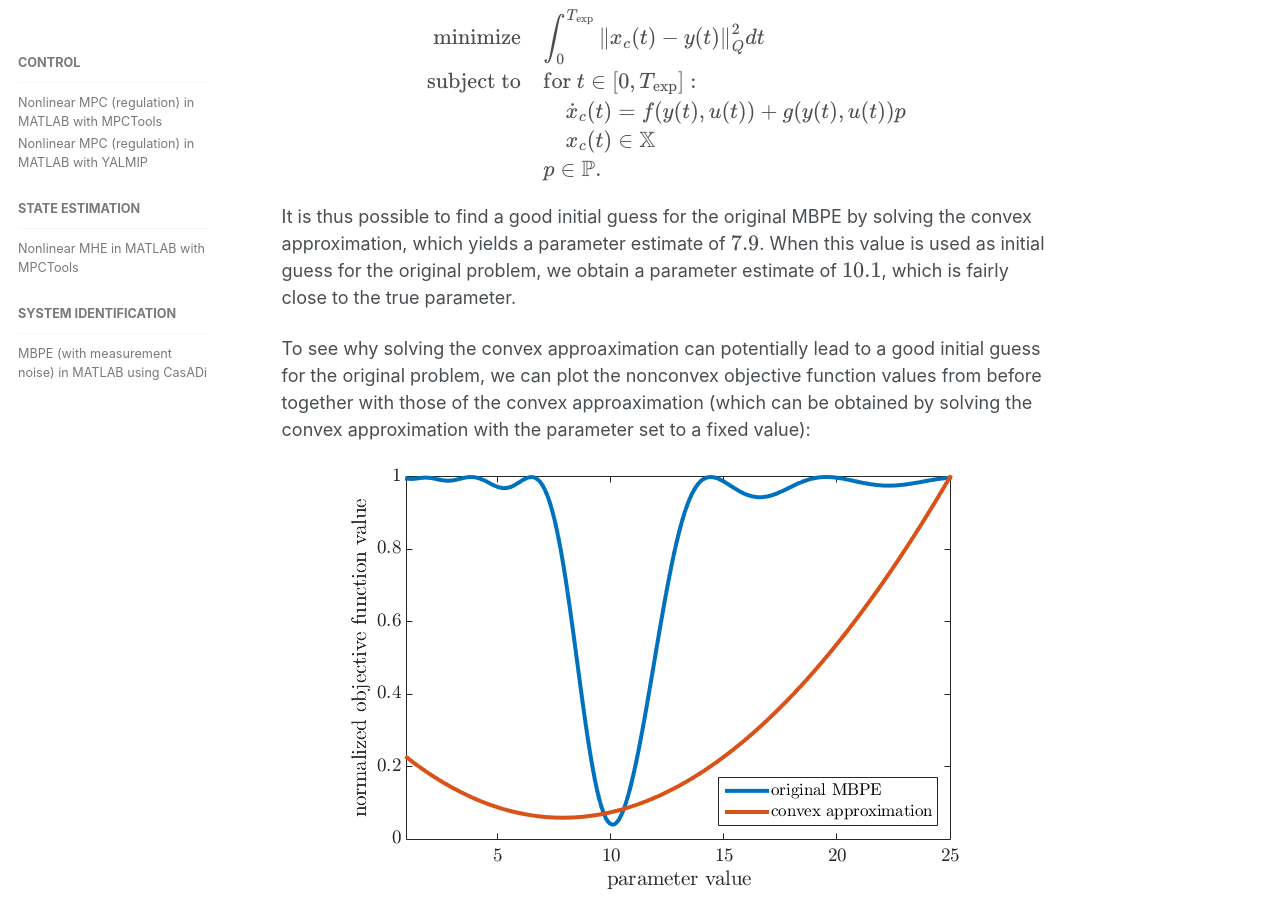
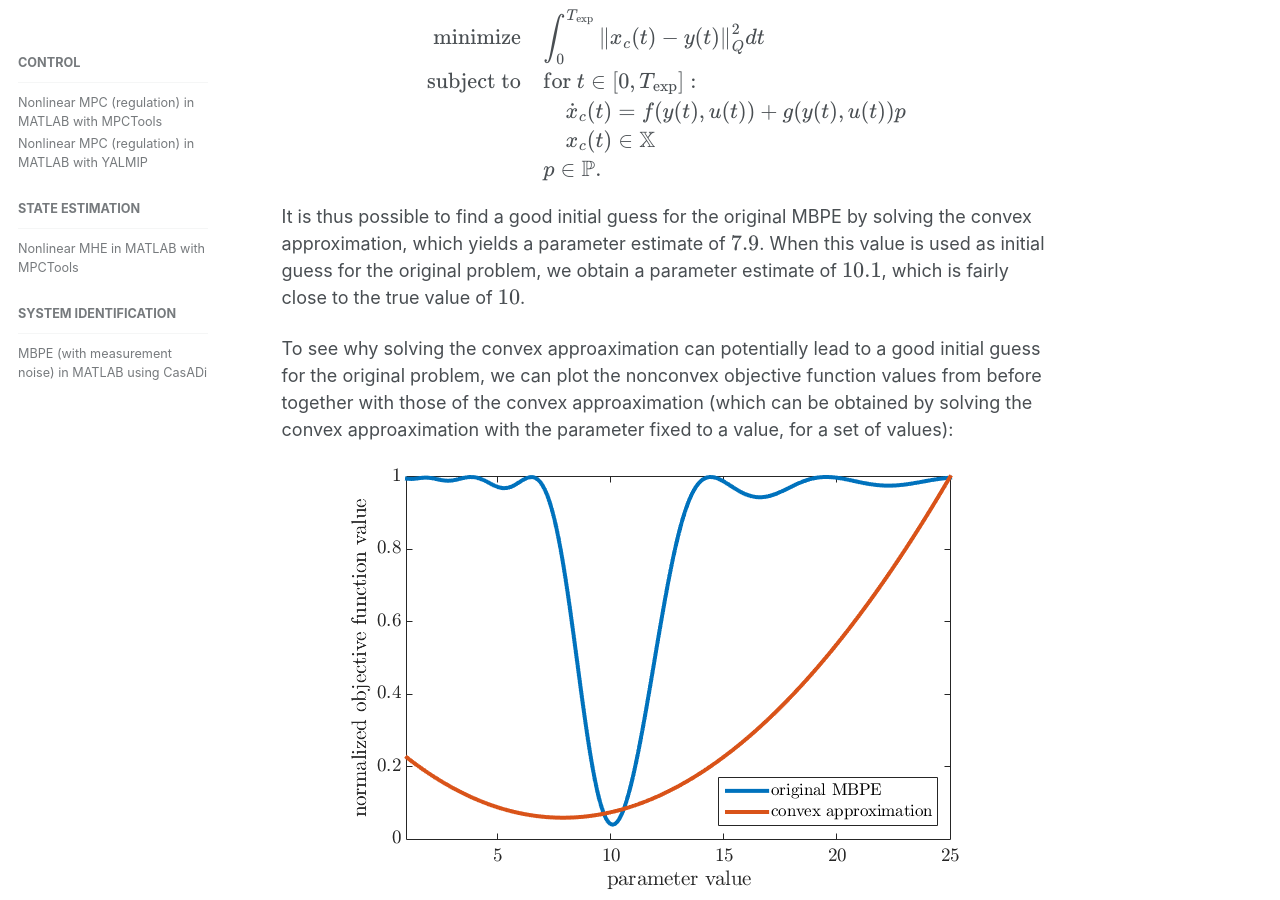
Before and after one commit to sirmatel/sirmatel.github.io, a Jekyll site: the page built from _posts/blog/2020-11-08-MBPE_meas_noise_CasADi.md, in a window 1280 px wide and 900 px high, scrolled down 6824 px. Built offline with Jekyll 4.4.1, drawn with Linux system fonts in a browser that asks for light colours; formulas are drawn with MathJax 3; comment, search, counter and statistics services are not loaded; some of the changed text lies outside the part shown.

Commit message:
Update 2020-11-08-MBPE_meas_noise_CasADi.md

`````diff
--- a/_posts/blog/2020-11-08-MBPE_meas_noise_CasADi.md
+++ b/_posts/blog/2020-11-08-MBPE_meas_noise_CasADi.md
@@ -245,7 +245,7 @@
 end
 ````
 
-If the above pieces are integrated and executed, we find that the optimization problem is successfully solved, and the solution is found as $$5.3$$, although the true parameter value is $$10$$. As explained in Bonilla et al. (2010)[^Bonilla2010], this is due to MBPE formulation having a nonconvex cost. This can be clearly seen by plotting the nonconvex objective function values (which can be obtained by solving the original MBPE problem with the parameter set to a fixed value):
+If the above pieces are integrated and executed, we find that the optimization problem is successfully solved, and the solution is found as $$5.3$$, although the true parameter value is $$10$$. As explained in Bonilla et al. (2010)[^Bonilla2010], this is due to MBPE formulation having a nonconvex cost. This can be clearly seen by plotting the nonconvex objective function values (which can be obtained by solving the original MBPE problem with the parameter fixed to a value, for a set of values):
 ![MBPE with measurement noise using CasADi, results]({{ site.url }}/images/MBPE_meas_noise_CasADi_ncof_figure.png){: .center-image }
 
 We thus see why the MBPE formulation we created above yielded a parameter estimate value of $$5.3$$ that is far-off from the true value of $$10$$: Starting from an initial guess of $$4$$, the optimization procedure is getting stuck at a local minimum. Bonilla et al. (2010)[^Bonilla2010] propose a remedy that is formulated as follows:
@@ -272,9 +272,9 @@
 \end{aligned}
 $$
 
-It is thus possible to find a good initial guess for the original MBPE by solving the convex approximation, which yields a parameter estimate of $$7.9$$. When this value is used as initial guess for the original problem, we obtain a parameter estimate of $$10.1$$, which is fairly close to the true parameter.
+It is thus possible to find a good initial guess for the original MBPE by solving the convex approximation, which yields a parameter estimate of $$7.9$$. When this value is used as initial guess for the original problem, we obtain a parameter estimate of $$10.1$$, which is fairly close to the true value of $$10$$.
 
-To see why solving the convex approaximation can potentially lead to a good initial guess for the original problem, we can plot the nonconvex objective function values from before together with those of the convex approaximation (which can be obtained by solving the convex approximation with the parameter set to a fixed value):
+To see why solving the convex approaximation can potentially lead to a good initial guess for the original problem, we can plot the nonconvex objective function values from before together with those of the convex approaximation (which can be obtained by solving the convex approaximation with the parameter fixed to a value, for a set of values):
 ![MBPE with measurement noise using CasADi, results]({{ site.url }}/images/MBPE_meas_noise_CasADi_ncof_cof_figure.png){: .center-image }
 
 All pieces are integrated in the function <a href="https://sirmatel.github.io/assets/files/MBPE_meas_noise_CasADi.m" style="color: #2d5a8c; text-decoration:underline">MBPE_meas_noise_CasADi.m</a>, which can be run by executing the command
`````
